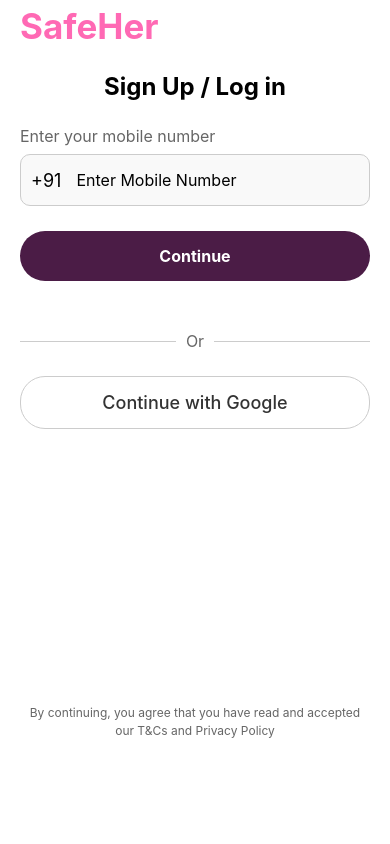
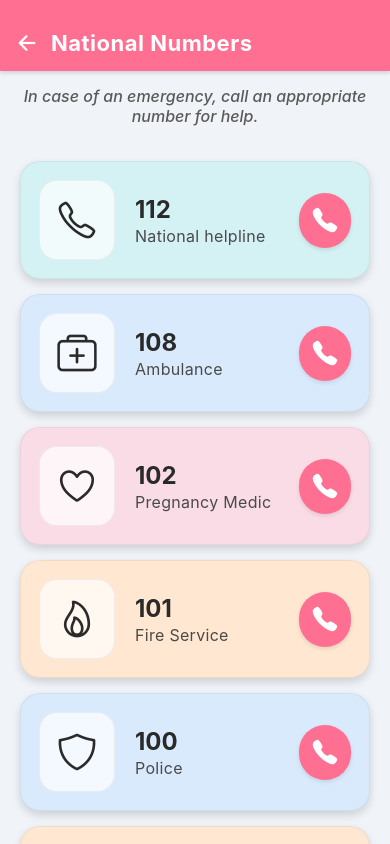
Before and after one commit to Sunny2307/SafeHer, a React Native app in the folder frontend/: screen /HelplineScreen in a window 390 px wide. Built offline with nearby package versions, Linux system fonts and the light colour scheme.

Commit message:
verification completed

```diff
--- a/frontend/src/components/Header.jsx
+++ b/frontend/src/components/Header.jsx
@@ -3,12 +3,17 @@
 import Icon from 'react-native-vector-icons/Ionicons';
 import { useNavigation } from '@react-navigation/native';
 
-const Header = () => {
+const Header = ({ showBack = false }) => {
   const navigation = useNavigation();
 
   return (
     <View style={styles.header}>
       <View style={styles.logoSection}>
+        {showBack ? (
+          <TouchableOpacity onPress={() => navigation.goBack()} style={styles.backButton}>
+            <Icon name="arrow-back" size={24} color="#000" />
+          </TouchableOpacity>
+        ) : null}
         <Image
           source={require('../assets/safeher_logo.png')}
           style={styles.logo}
@@ -36,10 +41,29 @@
     paddingHorizontal: 16,
     paddingVertical: 10,
   },
-  logoSection: { flexDirection: 'row', alignItems: 'center' },
-  logo: { width: 50, height: 50, marginRight: 10 },
-  logoText: { fontSize: 28, fontWeight: 'bold', color: '#FF69B4' },
-  iconContainer: { flexDirection: 'row', alignItems: 'center', gap: 12 },
+  logoSection: {
+    flexDirection: 'row',
+    alignItems: 'center'
+  },
+  logo: {
+    width: 50,
+    height: 50,
+    marginRight: 10
+  },
+  logoText: {
+    fontSize: 28,
+    fontWeight: 'bold',
+    color: '#FF69B4'
+  },
+  iconContainer: {
+    flexDirection: 'row',
+    alignItems: 'center',
+    gap: 12
+  },
+  backButton: {
+    marginRight: 10,
+    marginLeft : -20,
+  },
 });
 
 export default Header;
--- a/frontend/src/navigation/AppNavigator.jsx
+++ b/frontend/src/navigation/AppNavigator.jsx
@@ -12,6 +12,7 @@
 import RecordScreen from '../screens/support/RecordScreen';
 import RecordingHistoryScreen from '../screens/support/RecordingHistoryScreen';
 import MenuScreen from '../screens/support/MenuScreen';
+import HelplineScreen from '../screens/emergency/HelplineScreen';
 
 const Stack = createNativeStackNavigator();
 
@@ -69,6 +70,11 @@
           component={MenuScreen}
           options={{ headerShown: false }}
         />
+        <Stack.Screen
+          name="HelplineScreen"
+          component={HelplineScreen}
+          options={{ headerShown: false }}
+        />
       </Stack.Navigator>
     </NavigationContainer>
   );
--- a/frontend/src/screens/auth/OTPScreen.jsx
+++ b/frontend/src/screens/auth/OTPScreen.jsx
@@ -1,15 +1,17 @@
-// OTPScreen.js
 import React, { useState, useRef } from 'react';
-import { View, Text, TextInput, TouchableOpacity, StyleSheet, Alert } from 'react-native';
+import { View, Text, TextInput, TouchableOpacity, StyleSheet, Alert, Dimensions } from 'react-native';
 import { useNavigation, useRoute } from '@react-navigation/native';
 import { verifyOTP, sendOTP } from '../../api/api';
+import Header from '../../components/Header'; // Adjust the path as needed
 
+const { width } = Dimensions.get('window');
 const OTPScreen = () => {
   const navigation = useNavigation();
   const route = useRoute();
   const { phoneNumber, sessionId } = route.params;
 
   const [otp, setOtp] = useState(['', '', '', '', '', '']);
+  const [focusedIndex, setFocusedIndex] = useState(null);
   const inputRefs = useRef([]);
 
   const handleOtpChange = (text, index) => {
@@ -19,6 +21,14 @@
     if (text && index < 5) {
       inputRefs.current[index + 1].focus();
     }
+  };
+
+  const handleFocus = (index) => {
+    setFocusedIndex(index);
+  };
+
+  const handleBlur = () => {
+    setFocusedIndex(null);
   };
 
   const handleVerify = async () => {
@@ -63,11 +73,7 @@
 
   return (
     <View style={styles.container}>
-      <View style={styles.header}>
-        <View style={styles.logoSection}>
-          <Text style={styles.logoText}>SafeHer</Text>
-        </View>
-      </View>
+      <Header showBack={true} />
       <Text style={styles.title}>Enter OTP</Text>
       <Text style={styles.subtitle}>
         Enter the 6-digit code received on +91 {phoneNumber}
@@ -77,9 +83,14 @@
           <TextInput
             key={index}
             ref={(ref) => (inputRefs.current[index] = ref)}
-            style={styles.otpInput}
+            style={[
+              styles.otpInput,
+              focusedIndex === index && styles.otpInputFocused,
+            ]}
             value={digit}
             onChangeText={(text) => handleOtpChange(text, index)}
+            onFocus={() => handleFocus(index)}
+            onBlur={handleBlur}
             keyboardType="numeric"
             maxLength={1}
             textAlign="center"
@@ -102,74 +113,79 @@
 const styles = StyleSheet.create({
   container: {
     flex: 1,
-    paddingHorizontal: 25,
+    paddingHorizontal: 20,
     paddingVertical: 20,
-    backgroundColor: '#fff',
+    backgroundColor: '#F5F7FA',
     justifyContent: 'flex-start',
   },
-  header: {
-    marginBottom: 25,
-  },
-  logoSection: {
-    flexDirection: 'row',
-    alignItems: 'center',
-  },
-  logoText: {
-    fontSize: 35,
-    fontWeight: 'bold',
-    color: '#FF69B4',
-    marginTop: -30,
-  },
   title: {
-    fontSize: 26,
-    fontWeight: 'bold',
-    marginBottom: 16,
+    fontSize: 28,
+    fontWeight: '700',
+    marginBottom: 12,
     textAlign: 'center',
-    color: '#333',
+    color: '#2A2A2A',
+    letterSpacing: 0.5,
   },
   subtitle: {
     fontSize: 16,
-    color: '#666',
+    color: '#5A5A5A',
     textAlign: 'center',
-    marginBottom: 32,
-    fontWeight: '500',
+    marginBottom: 30,
+    fontWeight: '400',
+    fontStyle: 'italic',
   },
   otpContainer: {
     flexDirection: 'row',
     justifyContent: 'space-between',
     marginBottom: 40,
-    paddingHorizontal: 20,
+    paddingHorizontal: 10,
   },
   otpInput: {
-    width: 56,
-    height: 56,
-    borderWidth: 1,
-    borderColor: '#ccc',
+    width: (width - 60) / 6 - 10,
+    height: 50,
+    borderWidth: 1.5,
+    borderColor: '#D1D5DB',
     borderRadius: 12,
     marginHorizontal: 5,
-    fontSize: 24,
+    fontSize: 22,
     textAlign: 'center',
-    backgroundColor: '#f9f9f9',
-    color: '#333',
+    backgroundColor: '#FFFFFF',
+    color: '#2A2A2A',
+    elevation: 2,
+    shadowColor: '#000',
+    shadowOffset: { width: 0, height: 1 },
+    shadowOpacity: 0.1,
+    shadowRadius: 3,
+  },
+  otpInputFocused: {
+    borderColor: '#FF69B4', // Matching the header's logo color
+    borderWidth: 2,
   },
   verifyButton: {
-    backgroundColor: '#4B1C46',
-    paddingVertical: 16,
-    borderRadius: 28,
+    backgroundColor: '#FF69B4', // Matching the header's logo color
+    paddingVertical: 14,
+    borderRadius: 30,
     alignItems: 'center',
-    marginBottom: 24,
+    marginBottom: 20,
+    elevation: 3,
+    shadowColor: '#000',
+    shadowOffset: { width: 0, height: 2 },
+    shadowOpacity: 0.15,
+    shadowRadius: 4,
   },
   buttonText: {
-    color: '#fff',
+    color: '#FFF',
     fontSize: 18,
-    fontWeight: 'bold',
+    fontWeight: '600',
+    letterSpacing: 0.5,
   },
   resendText: {
     fontSize: 16,
-    color: '#4B1C46',
+    color: '#FF69B4', // Matching the header's logo color
     textAlign: 'center',
     textDecorationLine: 'underline',
-    marginVertical: 16,
+    fontWeight: '500',
+    marginVertical: 10,
   },
 });
 
--- /dev/null
+++ b/frontend/src/screens/emergency/HelplineScreen.jsx
@@ -0,0 +1,149 @@
+import React from 'react';
+import { View, Text, TouchableOpacity, StyleSheet, FlatList, Linking } from 'react-native';
+import Icon from 'react-native-vector-icons/Ionicons';
+import { useNavigation } from '@react-navigation/native';
+
+const HelplineScreen = () => {
+  const navigation = useNavigation();
+
+  const helplineData = [
+    { id: '1', number: '112', label: 'National helpline', icon: 'call-outline', color: '#D4F1F4' },
+    { id: '2', number: '108', label: 'Ambulance', icon: 'medkit-outline', color: '#D9EAFD' },
+    { id: '3', number: '102', label: 'Pregnancy Medic', icon: 'heart-outline', color: '#FADCE6' },
+    { id: '4', number: '101', label: 'Fire Service', icon: 'flame-outline', color: '#FFE7D1' },
+    { id: '5', number: '100', label: 'Police', icon: 'shield-outline', color: '#D9EAFD' },
+    { id: '6', number: '1091', label: 'Women helpline', icon: 'people-outline', color: '#FFE7D1' },
+    { id: '7', number: '1098', label: 'Child Helpline', icon: 'happy-outline', color: '#D9EAFD' },
+    { id: '8', number: '1073', label: 'Road accident', icon: 'car-outline', color: '#FADCE6' },
+    { id: '9', number: '182', label: 'Railway protection', icon: 'train-outline', color: '#D4F1F4' },
+  ];
+
+  const handleCall = (number) => {
+    Linking.openURL(`tel:${number}`);
+  };
+
+  const renderItem = ({ item }) => (
+    <TouchableOpacity
+      style={[styles.card, { backgroundColor: item.color }]}
+      onPress={() => handleCall(item.number)}
+      activeOpacity={0.9}
+    >
+      <View style={styles.iconContainer}>
+        <Icon name={item.icon} size={42} color="#2A2A2A" />
+      </View>
+      <View style={styles.textContainer}>
+        <Text style={styles.number}>{item.number}</Text>
+        <Text style={styles.label}>{item.label}</Text>
+      </View>
+      <View style={styles.callButton}>
+        <Icon name="call" size={28} color="#FFF" />
+      </View>
+    </TouchableOpacity>
+  );
+
+  return (
+    <View style={styles.container}>
+      <View style={styles.header}>
+        <TouchableOpacity onPress={() => navigation.goBack()}>
+          <Icon name="arrow-back" size={24} color="#FFF" />
+        </TouchableOpacity>
+        <Text style={styles.headerTitle}>National Numbers</Text>
+      </View>
+      <Text style={styles.subtitle}>In case of an emergency, call an appropriate number for help.</Text>
+      <FlatList
+        data={helplineData}
+        renderItem={renderItem}
+        keyExtractor={(item) => item.id}
+        contentContainerStyle={styles.listContainer}
+      />
+    </View>
+  );
+};
+
+const styles = StyleSheet.create({
+  container: {
+    flex: 1,
+    backgroundColor: '#F0F4F8',
+  },
+  header: {
+    flexDirection: 'row',
+    alignItems: 'center',
+    padding: 15,
+    paddingTop: 30,
+    backgroundColor: '#FF6F91',
+    elevation: 4,
+    shadowColor: '#000',
+    shadowOffset: { width: 0, height: 2 },
+    shadowOpacity: 0.15,
+    shadowRadius: 4,
+  },
+  headerTitle: {
+    fontSize: 22,
+    fontWeight: '700',
+    color: '#FFF',
+    marginLeft: 12,
+    letterSpacing: 0.5,
+  },
+  subtitle: {
+    fontSize: 16,
+    color: '#5A5A5A',
+    textAlign: 'center',
+    marginVertical: 15,
+    paddingHorizontal: 20,
+    fontStyle: 'italic',
+    fontWeight: '500',
+  },
+  listContainer: {
+    padding: 20,
+    paddingBottom: 30,
+  },
+  card: {
+    flexDirection: 'row',
+    alignItems: 'center',
+    borderRadius: 20,
+    padding: 18,
+    marginBottom: 15,
+    elevation: 6,
+    shadowColor: '#000',
+    shadowOffset: { width: 0, height: 4 },
+    shadowOpacity: 0.15,
+    shadowRadius: 8,
+    borderWidth: 1,
+    borderColor: 'rgba(0, 0, 0, 0.05)',
+  },
+  iconContainer: {
+    backgroundColor: 'rgba(255, 255, 255, 0.7)',
+    borderRadius: 18,
+    padding: 16,
+    marginRight: 20,
+    borderWidth: 1,
+    borderColor: 'rgba(0, 0, 0, 0.05)',
+  },
+  textContainer: {
+    flex: 1,
+  },
+  number: {
+    fontSize: 24,
+    fontWeight: '700',
+    color: '#2A2A2A',
+    marginBottom: 2,
+  },
+  label: {
+    fontSize: 16,
+    color: '#4A4A4A',
+    fontWeight: '400',
+    letterSpacing: 0.3,
+  },
+  callButton: {
+    backgroundColor: '#FF6F91',
+    borderRadius: 50,
+    padding: 12,
+    elevation: 3,
+    shadowColor: '#000',
+    shadowOffset: { width: 0, height: 2 },
+    shadowOpacity: 0.1,
+    shadowRadius: 4,
+  },
+});
+
+export default HelplineScreen;
--- a/frontend/src/screens/support/MenuScreen.jsx
+++ b/frontend/src/screens/support/MenuScreen.jsx
@@ -73,7 +73,7 @@
           </View>
           <View>
             <Text style={styles.userName}>Sunny</Text>
-            <Text style={styles.phoneNumber}>+91 7434929842</Text>
+            <Text style={styles.phoneNumber}>+91 9586591497</Text>
           </View>
         </View>
         <TouchableOpacity style={styles.editIcon}>
```
Also changed, not shown: 1 other file (tests, documents, lock files or other folders).
